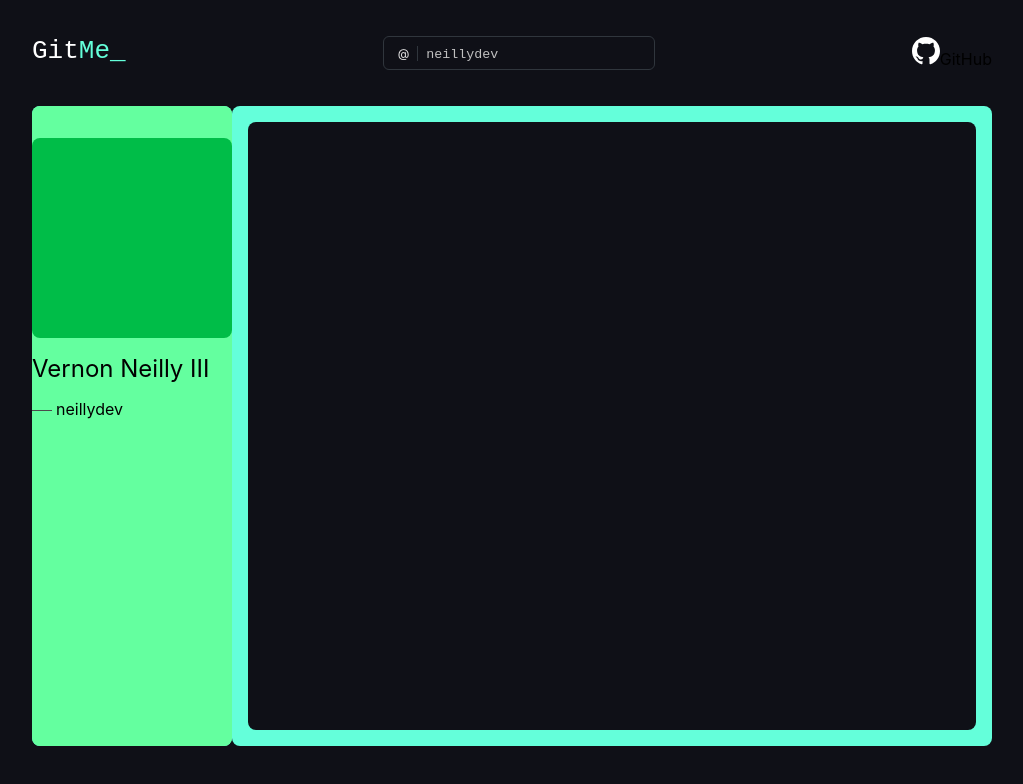
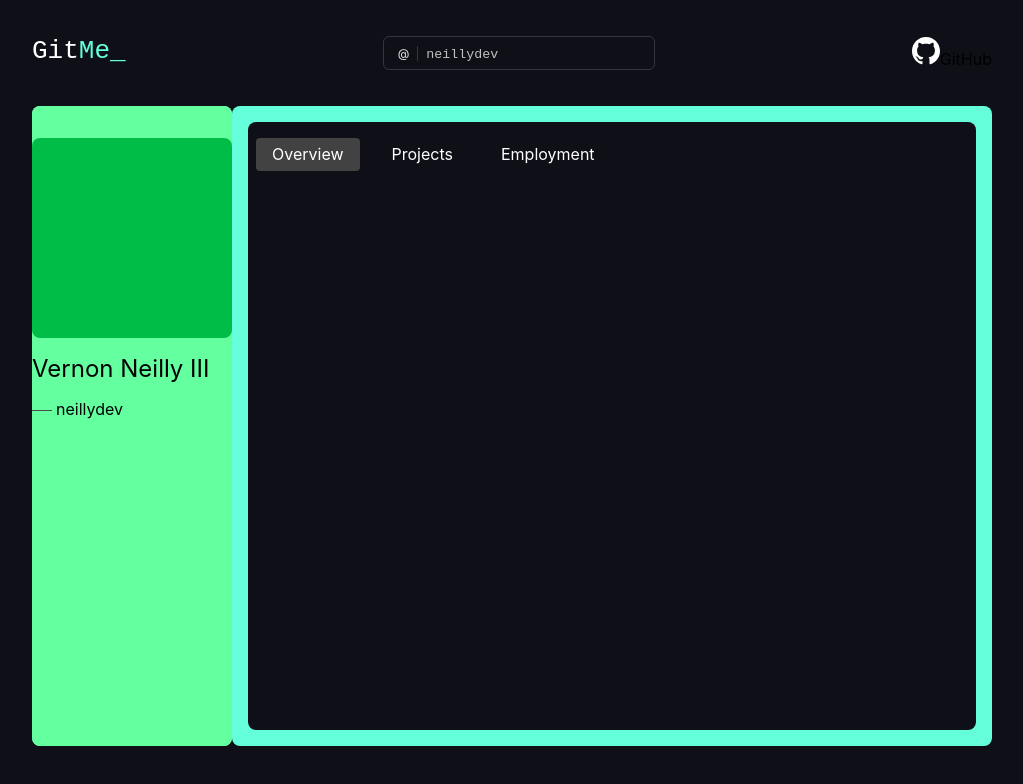
Before and after one commit to neillydev/gitme, a Next.js app: page /1 in a window 1280 px wide. Shown: the top 784 px of the page, without its empty margins (128-1151 px from the left). Built offline with nearby package versions, Linux system fonts and the light colour scheme.

Commit message:
import Tabs and Project components

```diff
--- a/pages/[user_id].tsx
+++ b/pages/[user_id].tsx
@@ -1,5 +1,7 @@
 import React from 'react';
 import styles from '../styles/Portfolio.module.scss';
+import Project from './components/Project';
+import Tabs from './components/Tabs';
 
 
 const Portfolio = () => {
@@ -17,8 +19,11 @@ const Portfolio = () => {
       </aside>
       <div className={styles.portfolioRight}>
         <div className={styles.portfolioWrapper}>
+          <Tabs />
           <div className={styles.featuredSection}></div>
-          <div className={styles.projectsSection}></div>
+          <div className={styles.projectsSection}>
+            <Project />
+          </div>
         </div>
       </div>
     </div>
```
